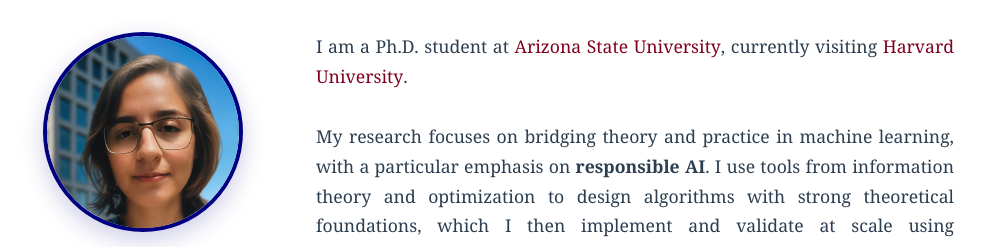
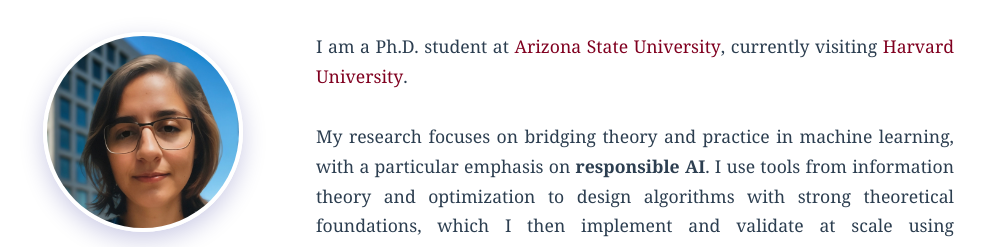
Before and after one commit to atefeh-gilani/atefeh-gilani.github.io, a plain HTML site: page index.html in a window 1280 px wide. Shown: the top 247 px of the page, without its empty margins (154-1139 px from the left). Drawn offline with Linux system fonts and the light colour scheme; some icons are missing.

Commit message:
Update index.html

```diff
--- a/index.html
+++ b/index.html
@@ -64,7 +64,7 @@
             height: 200px;
             border-radius: 50%;
             object-fit: cover;
-            border: 4px solid var(--accent-color);
+            border: 4px solid white;
             transition: all 0.3s ease;
             box-shadow: 0 8px 25px rgba(0, 0, 128, 0.2);
             margin-bottom: 1.5rem;
@@ -72,7 +72,7 @@
 
         .profile-image:hover {
             transform: scale(1.05);
-            border-color: var(--primary-color);
+            border-color: white;
             box-shadow: 0 12px 35px rgba(128, 0, 32, 0.3);
         }
 
```
